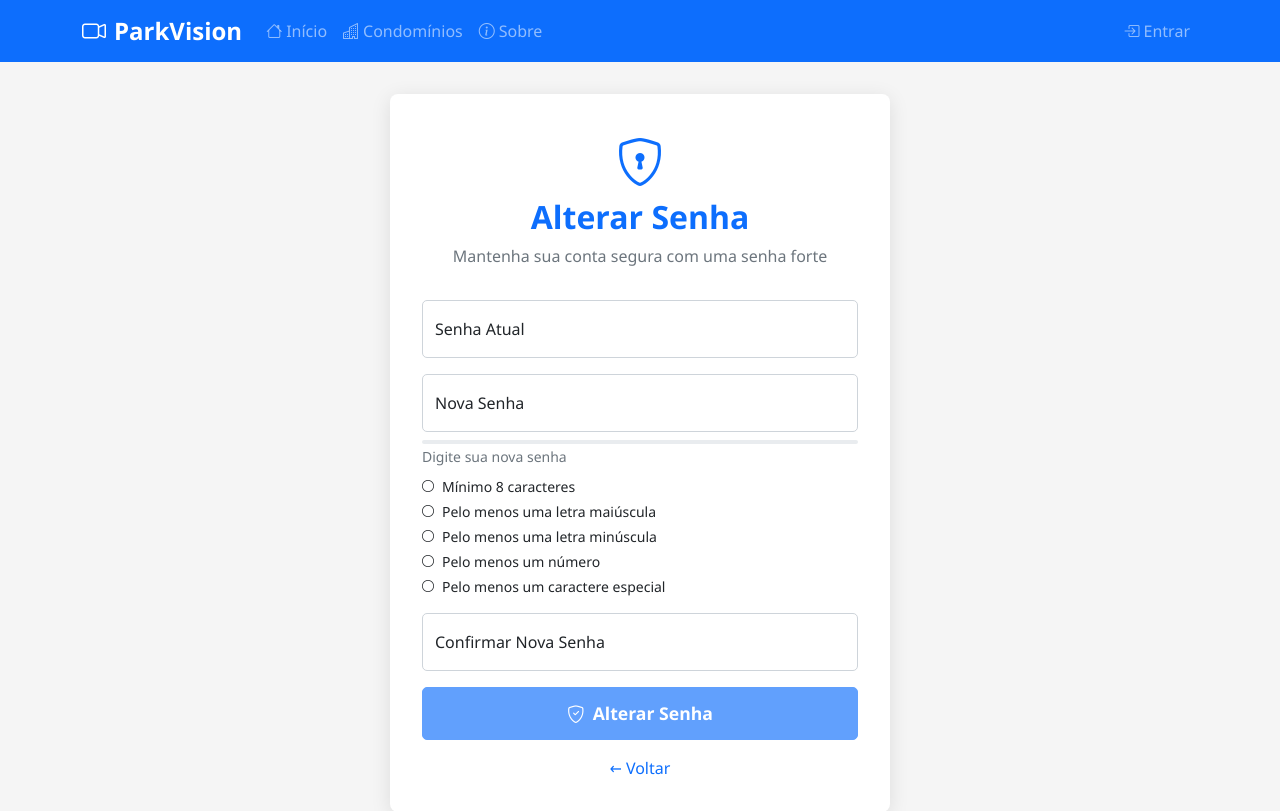
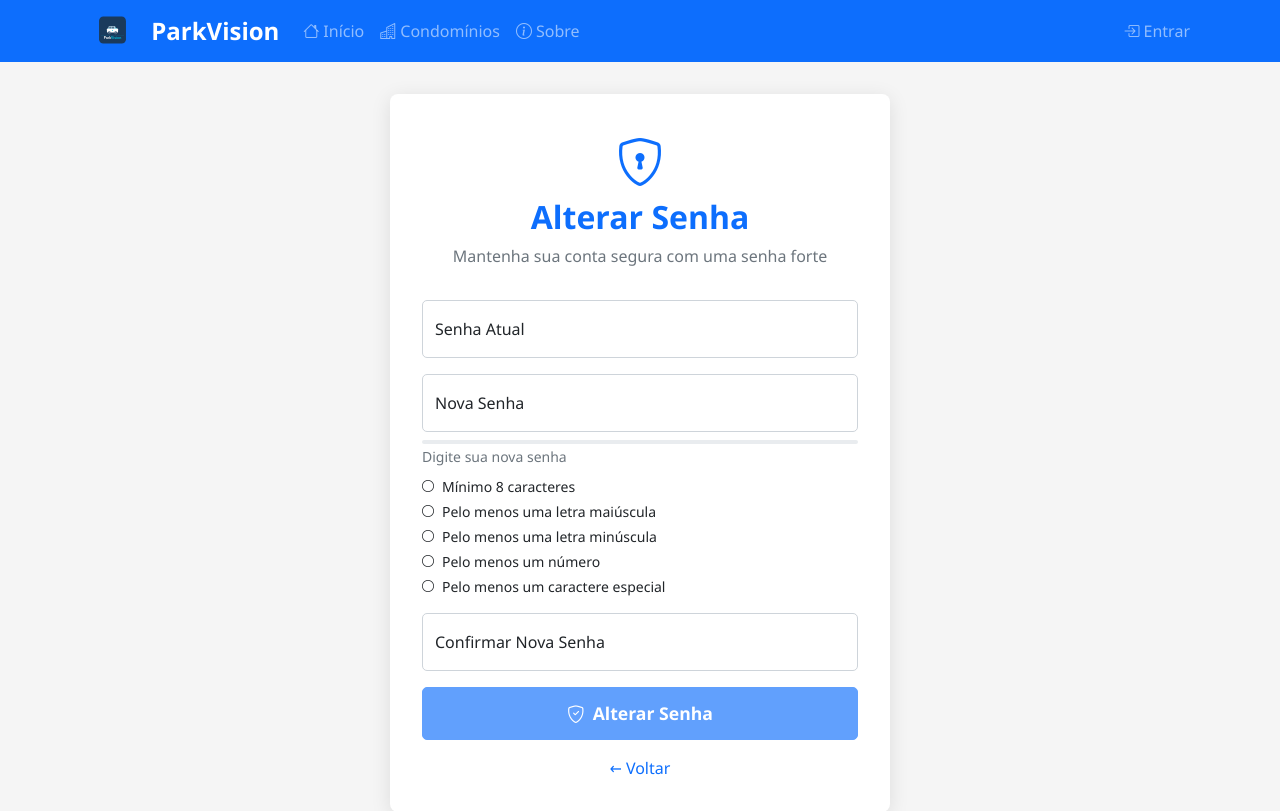
Before and after one commit to fernandofarooficial/parkvision, a Flask app: page /alterar-senha in a window 1280 px wide. Shown: the top 811 px of the page. Run offline with Flask 3, Linux system fonts and the light colour scheme; a user stored in the database is signed in; data that the repository does not hold is empty.

Commit message:
Introduzindo a logomarca

```diff
--- a/templates/base.html
+++ b/templates/base.html
@@ -4,6 +4,8 @@
     <meta charset="UTF-8">
     <meta name="viewport" content="width=device-width, initial-scale=1.0">
     <title>{% block title %}ParkVision{% endblock %}</title>
+    <link rel="icon" type="image/svg+xml" href="{{ url_for('static', filename='images/logo.svg') }}">
+    <link rel="shortcut icon" href="{{ url_for('static', filename='images/logo.svg') }}">
 
     <!-- Bootstrap CSS -->
     <link href="https://cdn.jsdelivr.net/npm/bootstrap@5.1.3/dist/css/bootstrap.min.css" rel="stylesheet">
@@ -23,8 +25,9 @@
     <!-- Navbar -->
     <nav class="navbar navbar-expand-lg navbar-dark bg-primary">
         <div class="container">
-            <a class="navbar-brand" href="/">
-                <i class="bi bi-camera-video me-2"></i>ParkVision
+            <a class="navbar-brand d-flex align-items-center" href="/">
+                <img src="{{ url_for('static', filename='images/logo.svg') }}" alt="ParkVision" height="36" class="me-2">
+                ParkVision
             </a>
             <button class="navbar-toggler" type="button" data-bs-toggle="collapse" data-bs-target="#navbarNav">
                 <span class="navbar-toggler-icon"></span>
```
Also changed, not shown: static/images/logo.svg (added).
